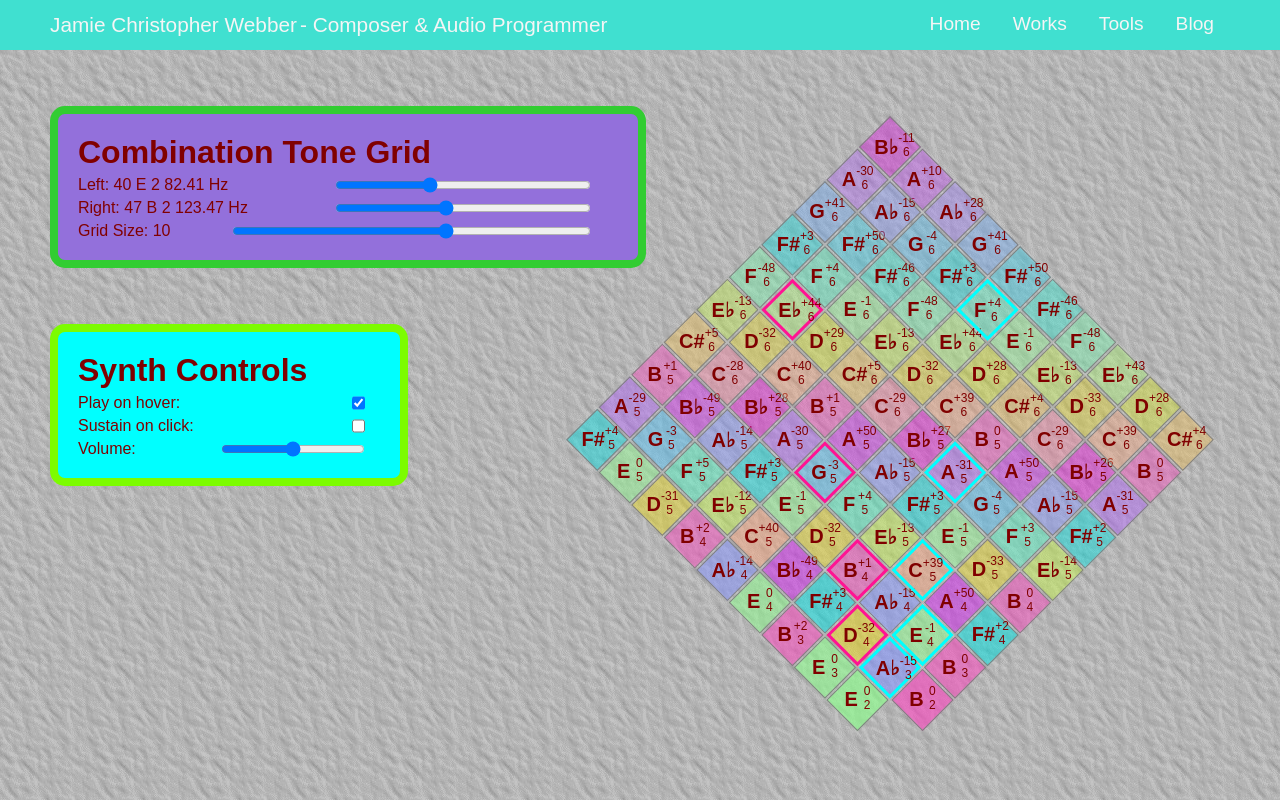
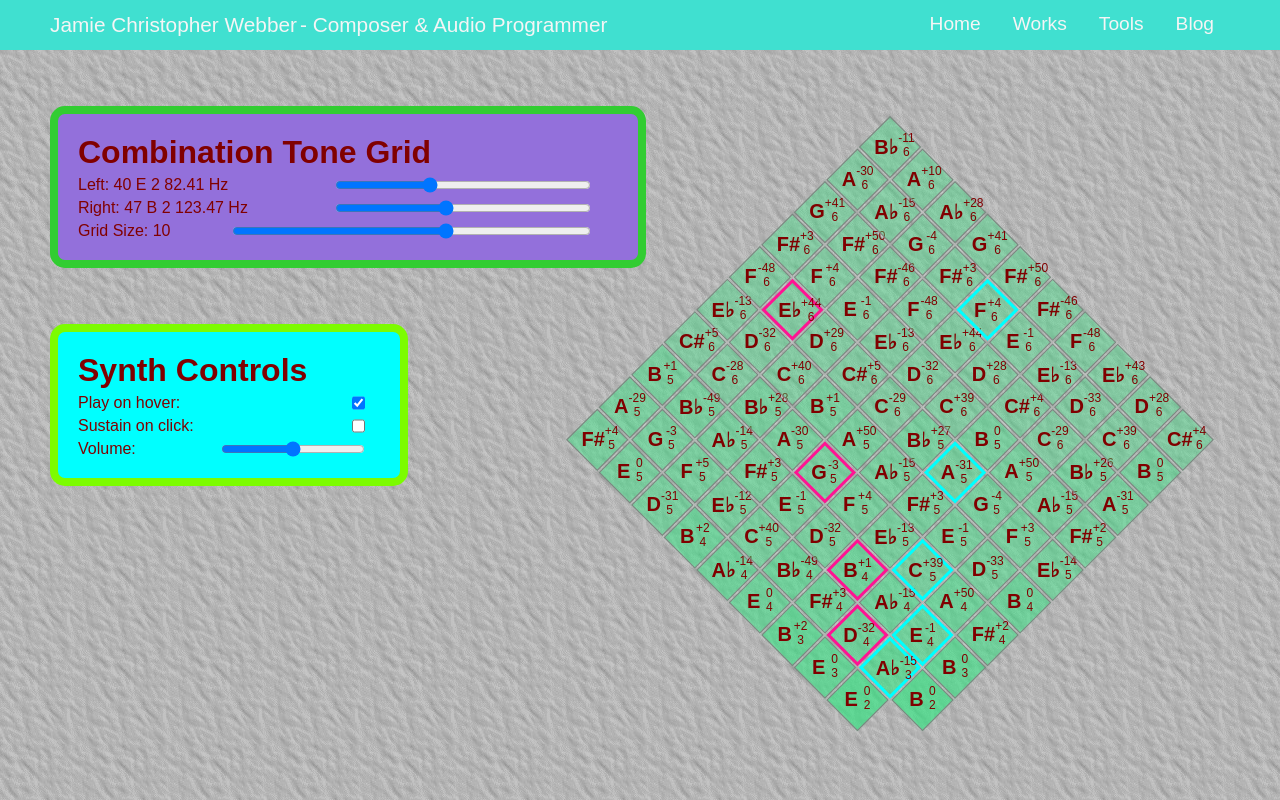
Before and after one commit to jamiecwebber/jcw-website-v2, a React (Create React App) app: page /tools/CTC in a window 1280 px wide. Built offline with nearby package versions, Linux system fonts and the light colour scheme.

Commit message:
confirmed that it was the rainbow colours that were causing most of the lag

```diff
--- a/src/pages/Tools/CTC/CombinationToneMap.components.js
+++ b/src/pages/Tools/CTC/CombinationToneMap.components.js
@@ -180,22 +180,22 @@ const GridNote = ({leftMIDI, rightMIDI, gridSize, left, right, playOnHover, sust
         else if ( fibSeries[i] === left && fibSeries[i - 1] === right ) { colourToneLeft = true; };
     }
 
-    // this calcultates RGBA value for note (this is here rather than in styles for efficiency)
-    // RGBA max is (255, 255, 255, 1)
-    let max = 255;
-    let hue = ((note * 100) + cents)/1200; // gives value between 0 and 3 to 3 decimal points
-    if ( hue < 0 ) { hue = hue + 1 };
-    let calculateColour = ( intensity ) => {
-        return (0.25 - Math.pow(intensity, 2)) * 4 * max;
-    }
+    // // this calcultates RGBA value for note (this is here rather than in styles for efficiency)
+    // // RGBA max is (255, 255, 255, 1)
+    // let max = 255;
+    // let hue = ((note * 100) + cents)/1200; // gives value between 0 and 3 to 3 decimal points
+    // if ( hue < 0 ) { hue = hue + 1 };
+    // let calculateColour = ( intensity ) => {
+    //     return (0.25 - Math.pow(intensity, 2)) * 4 * max;
+    // }
 
-    // this centers the hue values around (-0.5, 0.5) to use the above calculation
-    // string is incomplete because transparency is calculated on the styled components side based on octave
-    let colour = "rgba(" +
-        calculateColour((hue > 0.5) ? hue - 1 : hue) + ", " +
-        calculateColour((hue - 0.333) > 0.5 ? hue - 1.333 : hue - 0.333) + ", " +
-        calculateColour((hue - 0.666) < -0.5 ? hue + 0.333 : hue - 0.666) + ", ";
-
+    // // this centers the hue values around (-0.5, 0.5) to use the above calculation
+    // // string is incomplete because transparency is calculated on the styled components side based on octave
+    // let colour = "rgba(" +
+    //     calculateColour((hue > 0.5) ? hue - 1 : hue) + ", " +
+    //     calculateColour((hue - 0.333) > 0.5 ? hue - 1.333 : hue - 0.333) + ", " +
+    //     calculateColour((hue - 0.666) < -0.5 ? hue + 0.333 : hue - 0.666) + ", ";
+    let colour = "rgba(50, 230, 130, ";
 
     // SYNTH CONTROLS
     let handleGridNoteClick = () => {
@@ -223,7 +223,7 @@ const GridNote = ({leftMIDI, rightMIDI, gridSize, left, right, playOnHover, sust
     return (
         <StyledGridNote onClick={handleGridNoteClick} onMouseEnter={handleGridNoteHover} onMouseLeave={handleGridNoteHoverOff} gridSize={gridSize} colour={colour} octave={octave} colourToneLeft={colourToneLeft} colourToneRight={colourToneRight}>
             <GridNoteInfo  octave={octave} noteName={noteName} cents={cents} gridSize={gridSize} sustain={sustain}/>
-            <GridNoteSynth audioContext={audioContext} mainGainNode={mainGainNode} frequency={frequency} click={click} hover={hover} sustain={sustain}/>
+            {/* <GridNoteSynth audioContext={audioContext} mainGainNode={mainGainNode} frequency={frequency} click={click} hover={hover} sustain={sustain}/> */}
         </StyledGridNote>
     )
 }
```
